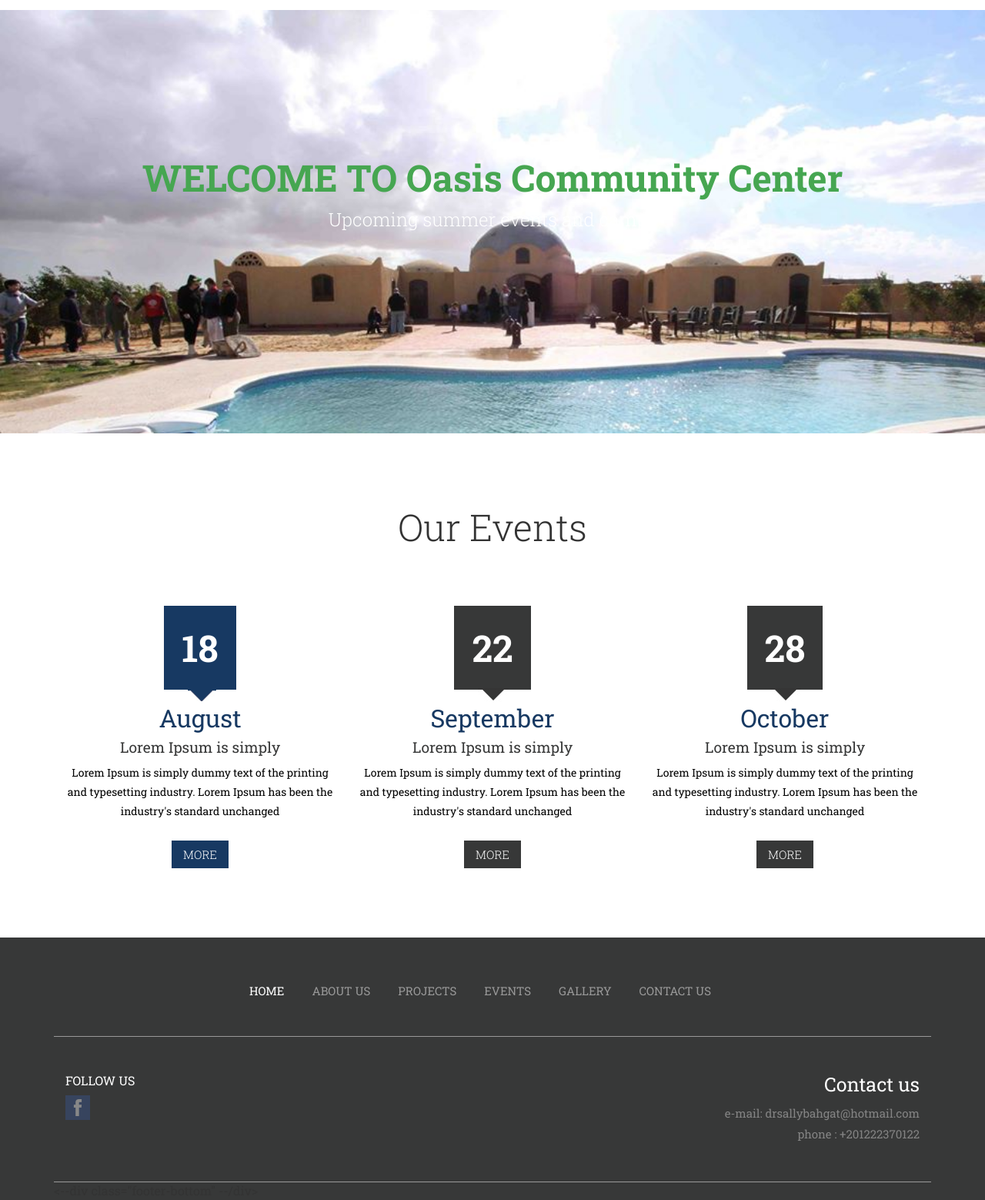
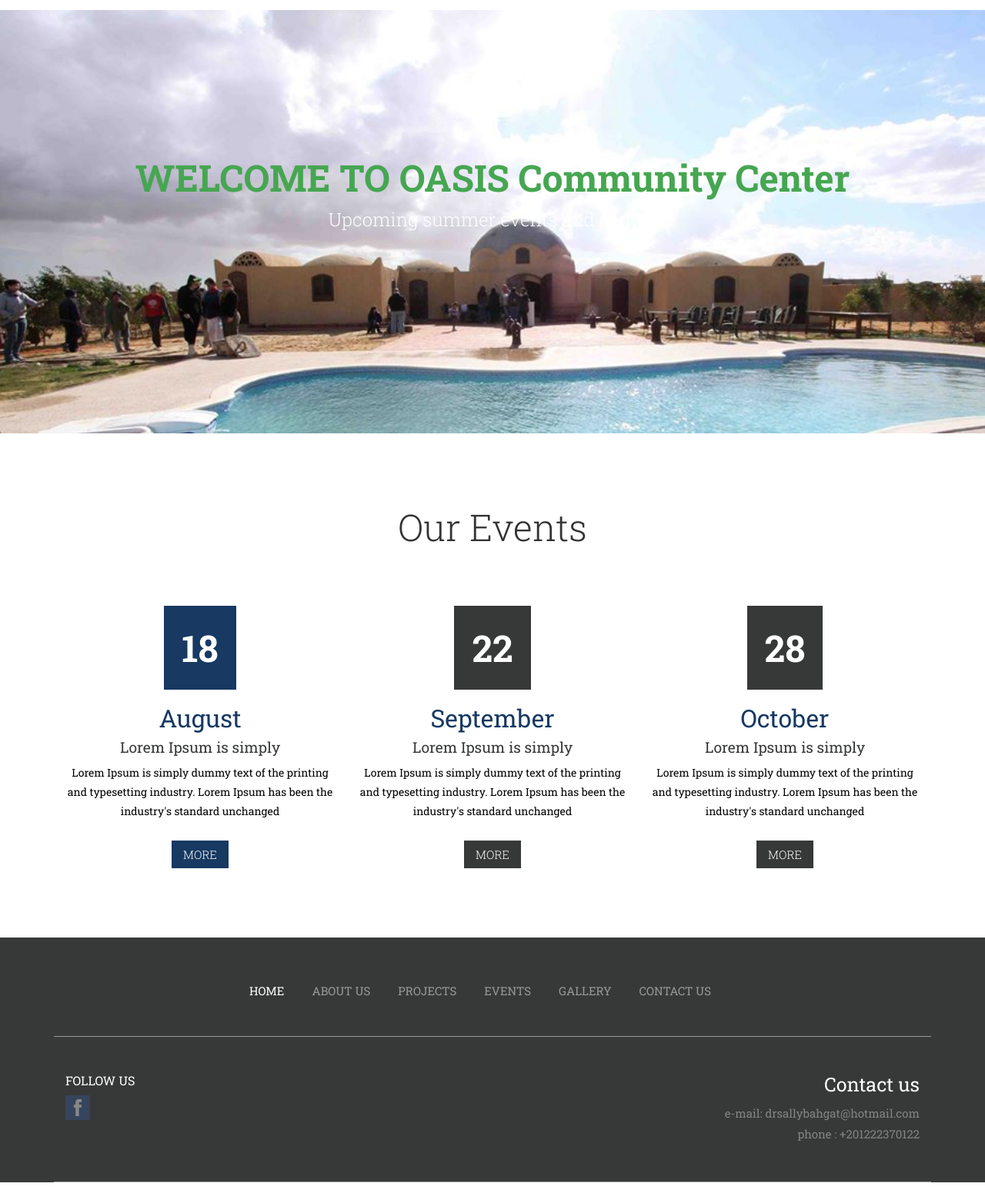
Before and after one commit to senoramarillo/oasis, a plain HTML site: page index.html in a window 1280 px wide. Shown: the part 131-1690 px from the top of the page at 77% size. After the commit the page ends 1667 px from the top, so only its background shows below. Drawn offline with Linux system fonts and the light colour scheme.

Commit message:
- bug fixing

```diff
--- a/index.html
+++ b/index.html
@@ -1,7 +1,7 @@
 <!DOCTYPE html>
 <html>
 <head>
-<title>Oasis Community Center - OCC</title>
+<title>OASIS Community Center - OCC</title>
 <link href="css/bootstrap.css" rel="stylesheet" type="text/css" media="all">
 <link href="css/style.css" rel="stylesheet" type="text/css" media="all"/>
 <!--web-fonts-->
@@ -63,7 +63,7 @@
 <div class="banner">
 	<div class="container">
 		<div class="banner-main">
-			<h1>WELCOME  TO  Oasis Community Center</h1>
+			<h1>WELCOME  TO  OASIS Community Center</h1>
 			<p>Upcoming summer events and camps</p>
 		 <div class="bwn">
 		</div>
@@ -154,7 +154,6 @@
 				</div>
 			<div class="clearfix"> </div>
 			</div>
-			<--div class="footer-bottom" --/div>
 		<div class="clearfix"> </div>
 			<script type="text/javascript">
 										$(document).ready(function() {
```
Also changed, not shown: contact.html (+1 -1 lines), events.html (+1 -1 lines), gallery.html (+1 -1 lines), about.html (indentation only), images/arrow.png (deleted), images/arrow1.png (deleted), 1 other file.
